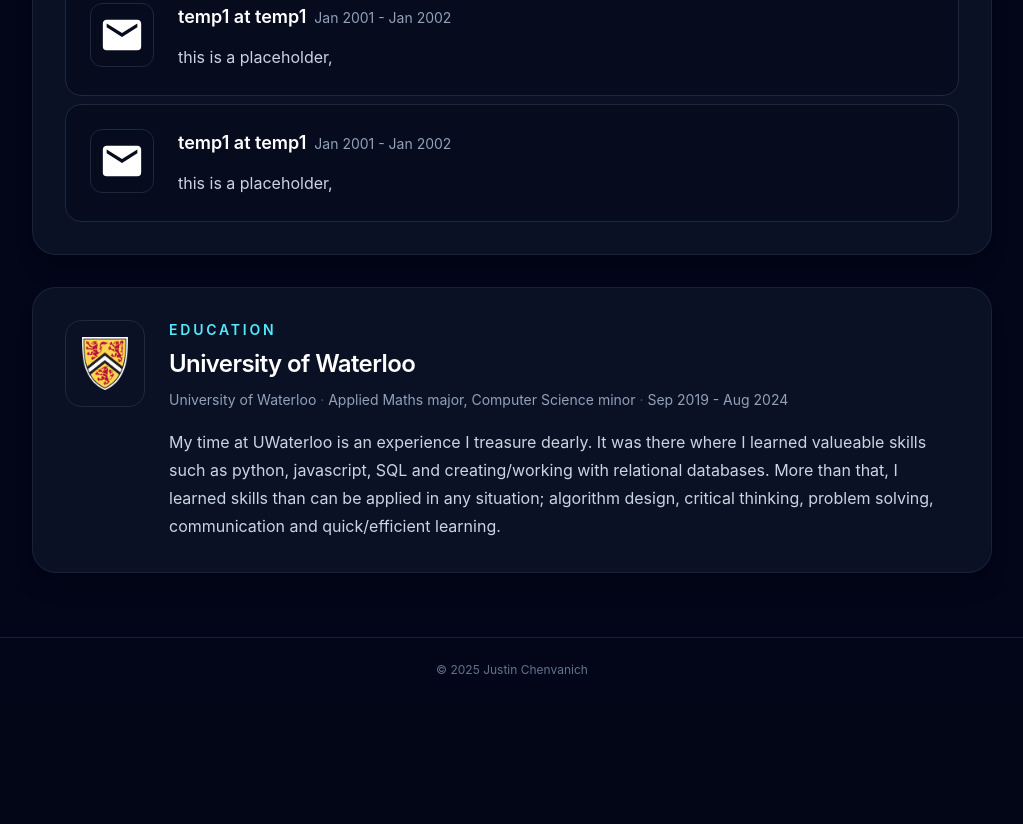
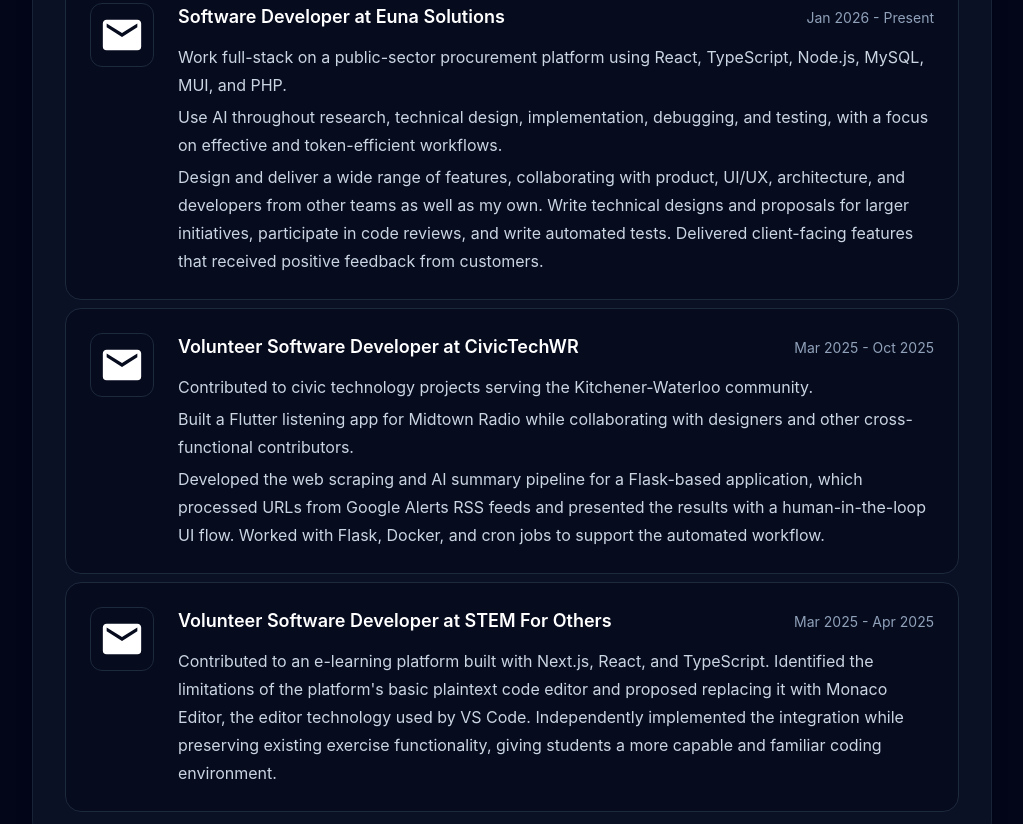
Before and after one commit to jChenvan/jChenvan.github.io, a React (Vite) app: page / in a window 1280 px wide. Shown: the part 1440-2264 px from the top of the page, without its empty margins (128-1151 px from the left). Before the commit the page ends 2142 px from the top, so only its background shows below. Built offline with nearby package versions, Linux system fonts and the light colour scheme.

Commit message:
remove placeholder experience

```diff
--- a/src/App.tsx
+++ b/src/App.tsx
@@ -7,7 +7,7 @@
   return (
     <>
       {paragraphs.map((paragraph, index) => (
-        <p className={className} key={`${index}-${paragraph}`}>
+        <p className={`${className} ${index === 0 ? '' : 'pt-1'}`} key={`${index}-${paragraph}`}>
           {paragraph}
         </p>
       ))}
@@ -239,17 +239,24 @@
 
 const experiences: Experience[] = [
   {
-      position: "temp1",
-      company: "temp1",
-      date: "Jan 2001 - Jan 2002",
-      desc: "this is a placeholder,",
+    position: "Software Developer",
+    company: "Euna Solutions",
+    date: "Jan 2026 - Present",
+    desc: longText.eunaDesc,
     imageSrc: "/email.svg",
   },
   {
-      position: "temp1",
-      company: "temp1",
-      date: "Jan 2001 - Jan 2002",
-      desc: "this is a placeholder,",
+    position: "Volunteer Software Developer",
+    company: "CivicTechWR",
+    date: "Mar 2025 - Oct 2025",
+    desc: longText.civicTechDesc,
+    imageSrc: "/email.svg",
+  },
+  {
+    position: "Volunteer Software Developer",
+    company: "STEM For Others",
+    date: "Mar 2025 - Apr 2025",
+    desc: "Contributed to an e-learning platform built with Next.js, React, and TypeScript. Identified the limitations of the platform's basic plaintext code editor and proposed replacing it with Monaco Editor, the editor technology used by VS Code. Independently implemented the integration while preserving existing exercise functionality, giving students a more capable and familiar coding environment.",
     imageSrc: "/email.svg",
   },
 ];
--- a/src/long-text.ts
+++ b/src/long-text.ts
@@ -3,5 +3,15 @@
     skillsIntro: "From my employment at Euna Solutions, my volunteer work, my time in University, as well as online coding resources like The Odin Project, I have become proficient in the many facets of web development.",
     educationDesc: `
     My time at UWaterloo is an experience I treasure dearly. It was there where I learned valueable skills such as python, javascript, SQL and creating/working with relational databases. More than that, I learned skills than can be applied in any situation; algorithm design, critical thinking, problem solving, communication and quick/efficient learning.
-    `
+    `,
+    civicTechDesc: `
+    Contributed to civic technology projects serving the Kitchener-Waterloo community.
+    Built a Flutter listening app for Midtown Radio while collaborating with designers and other cross-functional contributors.
+    Developed the web scraping and AI summary pipeline for a Flask-based application, which processed URLs from Google Alerts RSS feeds and presented the results with a human-in-the-loop UI flow. Worked with Flask, Docker, and cron jobs to support the automated workflow.
+    `,
+    eunaDesc: `
+    Work full-stack on a public-sector procurement platform using React, TypeScript, Node.js, MySQL, MUI, and PHP.
+    Use AI throughout research, technical design, implementation, debugging, and testing, with a focus on effective and token-efficient workflows.
+    Design and deliver a wide range of features, collaborating with product, UI/UX, architecture, and developers from other teams as well as my own. Write technical designs and proposals for larger initiatives, participate in code reviews, and write automated tests. Delivered client-facing features that received positive feedback from customers.
+    `,
 }
```
Lines whose indentation alone changed are shown as unchanged.
